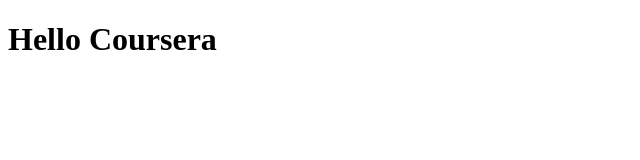
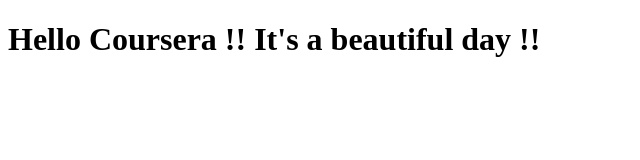
Before and after one commit to 0xshreyash/Coursera-test, a plain HTML site: page site/index.html in a window 1280 px wide. Shown: the whole page, without its empty margins (0-640 px from the left). Drawn offline with Linux system fonts and the light colour scheme.

Commit message:
First page

```diff
--- a/site/index.html
+++ b/site/index.html
@@ -5,7 +5,8 @@
 </head>
 <body>
 <h1>
-Hello Coursera
+Hello Coursera !! It's a beautiful day !!
+
 </h1>
 </body>
 </html>
```
